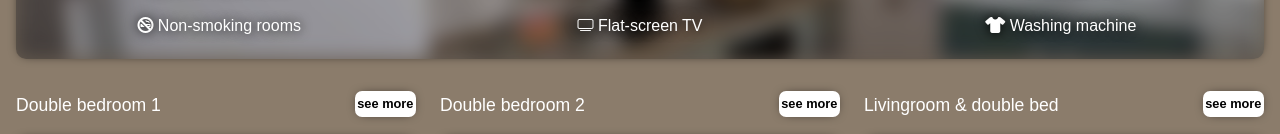
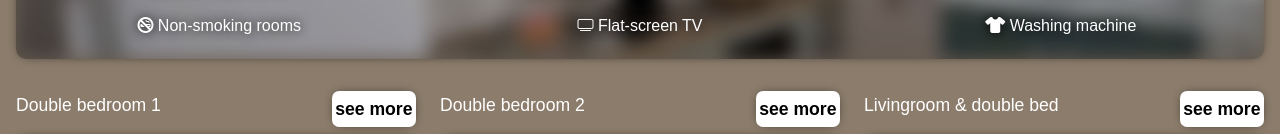
Before and after one commit to LuigiMoretti/casa_vacanze, a plain HTML site: page index.html in a window 1280 px wide. Shown: the part 774-908 px from the top of the page. Drawn offline with nearby package versions, Linux system fonts and the light colour scheme.

Commit message:
Update style.css

```diff
--- a/styles/style.css
+++ b/styles/style.css
@@ -274,7 +274,6 @@ div#footer_title {
   text-shadow: none;
   color: black;
   box-shadow: black 0px 0px 12px -5px;
-  font-size: 0.8rem;
 }
 
 .pic-title .a-more {
```
